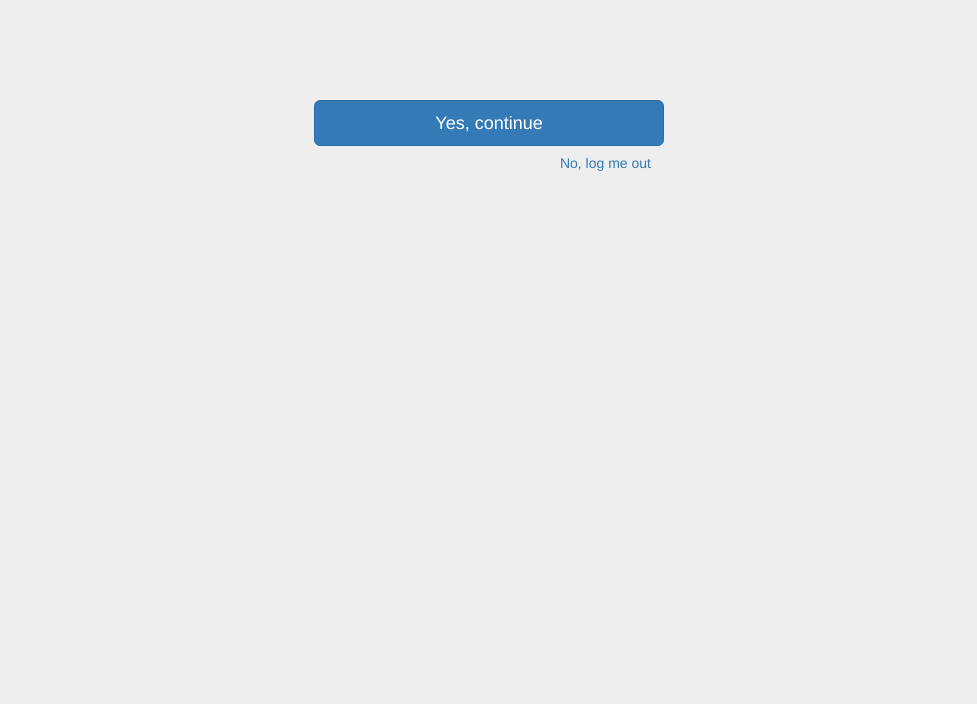
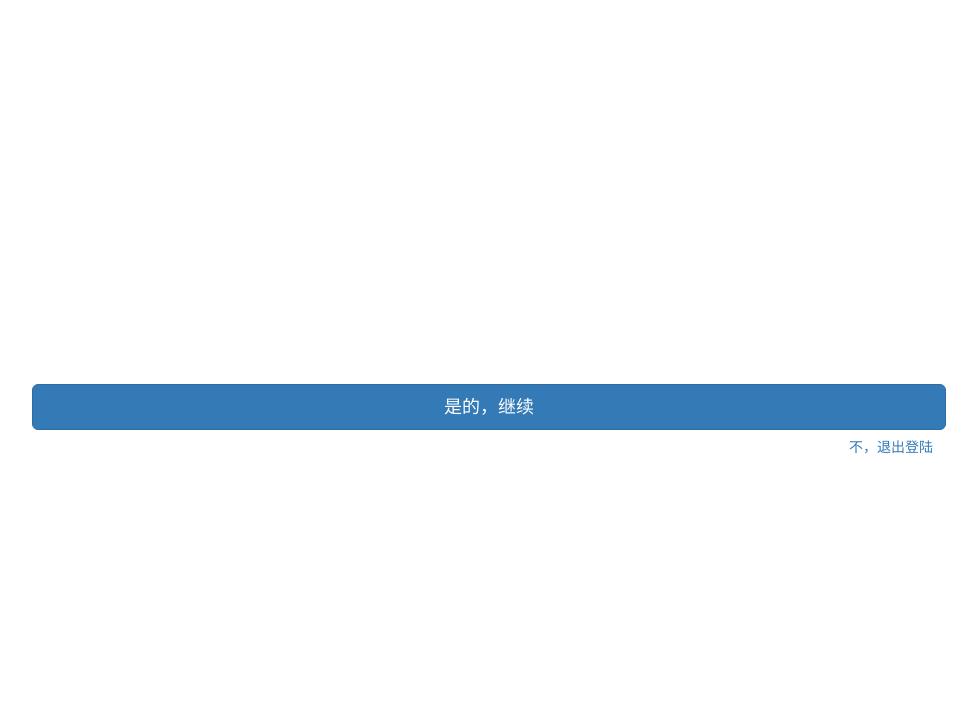
Before and after one commit to therosemary/bms_colowell, a Django app: template templates/mama_cas/warn.html in a window 1280 px wide. Shown: the top 704 px of the page, without its empty margins (151-1128 px from the left). Before the commit the page ends 171 px from the top, so only its background shows below. Run offline with Django 3.2, Linux system fonts and the light colour scheme; the template is opened without the code that fills it: most values are stand-ins (such as "Sample title", 1, 10 or a date in 2020); some libraries are stand-ins or nearby versions.

Commit message:
liy-20181227-更新CAS认证页面细节

```diff
--- a/templates/mama_cas/__base.html
+++ b/templates/mama_cas/__base.html
@@ -16,12 +16,17 @@
             <link rel="stylesheet" href="//maxcdn.bootstrapcdn.com/bootstrap/3.3.6/css/bootstrap.min.css">
             <style type="text/css">
                 body {
-                  background-color: #eee;
+                    background-color: white;
                 }
                 .login-title {
                     color: #555;
-                  font-size: 1.8em;
+                    font-size: 1.6em;
                     margin-bottom: 20px;
+                }
+                .authentication {
+                    margin: 30% auto;
+                    padding-left: 10%;
+                    padding-right: 10%;
                 }
                 .form-login .checkbox {
                     font-weight: normal;
@@ -55,7 +60,7 @@
         {% block extra_head %}{% endblock extra_head %}
     </head>
     <body>
-        <div class="container" style="margin-top: 100px;padding-left: 30px;padding-right: 30px">
+        <div class="container authentication">
             {% block content %}{% endblock content %}
         </div>
     </body>
--- a/templates/mama_cas/__login.html
+++ b/templates/mama_cas/__login.html
@@ -1,9 +1,9 @@
 {% extends "mama_cas/__base.html" %}
 
 {% block content %}
-    <h1 class="text-center login-title">{% block content_title %}<strong>常易舒<sup>&reg;</sup></strong>-CAS平台{% endblock content_title %}</h1><hr>
+    <h1 class="text-center login-title">{% block content_title %}<strong>常易舒<sup>&reg;</sup></strong>-统一认证{% endblock content_title %}</h1><hr>
     <div class="row">
-        <div class="col-sm-6 col-md-4 col-md-offset-4">
+        <div class="col-sm-12 col-md-12">
             {% include "mama_cas/_messages.html" %}
             <form class="form-login" method="post">
                 {% csrf_token %}
--- a/templates/mama_cas/__warn.html
+++ b/templates/mama_cas/__warn.html
@@ -1,12 +1,11 @@
 {% extends "mama_cas/__base.html" %}
-{% load i18n %}
 
 {% block content %}
-  <div class="row">
-    <div class="col-sm-6 col-md-4 col-md-offset-4">
-      {% include "mama_cas/_messages.html" %}
-      <a href="{{ service }}" class="btn btn-lg btn-primary btn-block" role="button">{% trans "Yes, continue" %}</a>
-      <a href="{% url "cas_logout" %}" class="btn btn-link pull-right" role="button">{% trans "No, log me out" %}</a>
+    <div class="row">
+        <div class="col-sm-12 col-md-12">
+            {% include "mama_cas/_messages.html" %}
+            <a href="{{ service }}" class="btn btn-lg btn-primary btn-block" role="button">是的，继续</a>
+            <a href="{% url "cas_logout" %}" class="btn btn-link pull-right" role="button">不，退出登陆</a>
+        </div>
     </div>
-  </div>
 {% endblock content %}
```
Lines whose indentation alone changed are shown as unchanged.
